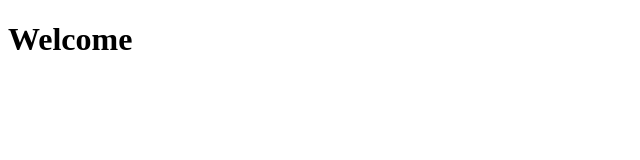
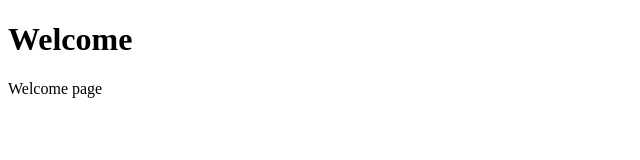
Before and after one commit to zeeshanchana95/git-prac, a plain HTML site: page welcome.html in a window 1280 px wide. Shown: the whole page, without its empty margins (0-640 px from the left). Drawn offline with Linux system fonts and the light colour scheme.

Commit message:
added paragraph inside welcome.html file

```diff
--- a/welcome.html
+++ b/welcome.html
@@ -8,5 +8,7 @@
 </head>
 <body>
     <h1>Welcome</h1>
+
+    <p>Welcome page</p>
 </body>
 </html>
```
